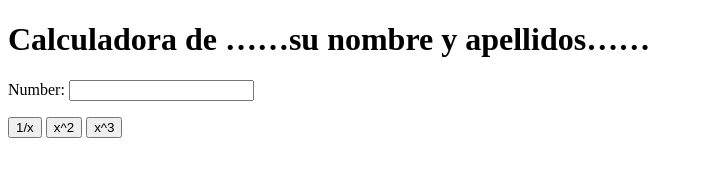
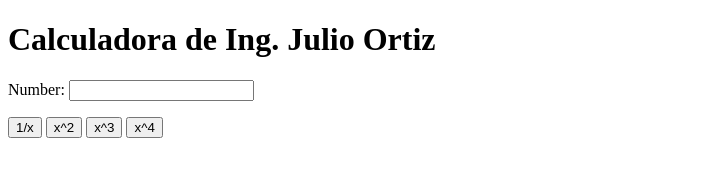
Before and after one commit to jortiz112/my_calculator_2, a plain HTML site: page index.html in a window 1280 px wide. Shown: the whole page, without its empty margins (0-703 px from the left). Drawn offline with Linux system fonts and the light colour scheme.

Commit message:
x^4 button

```diff
--- a/index.html
+++ b/index.html
@@ -5,13 +5,14 @@
 		<meta charset="utf-8">
 	</head>
 	<body>
-		<h1>Calculadora de ……su nombre y apellidos……</h1>
+		<h1>Calculadora de Ing. Julio Ortiz</h1>
 		Number:
 		<input type="text" id="n1">
 		<p>
 			<button onclick="inverse()"> 1/x </button>
 			<button onclick="square()"> x^2 </button>
 			<button onclick="cube()"> x^3 </button>
+			<button onclick="power_4()"> x^4</button>
 		</p>
 		<script type="text/javascript">
 			function cube() {
@@ -25,6 +26,11 @@
 			function inverse() {
 				var num = document.getElementById("n1");
 				num.value = 1/num.value;
+            }
+			function power_4() {
+				var num = document.getElementById("n1");
+				num.value = Math.pow(num.value, 4);
+
 			}
 		</script>
 	</body>
```
